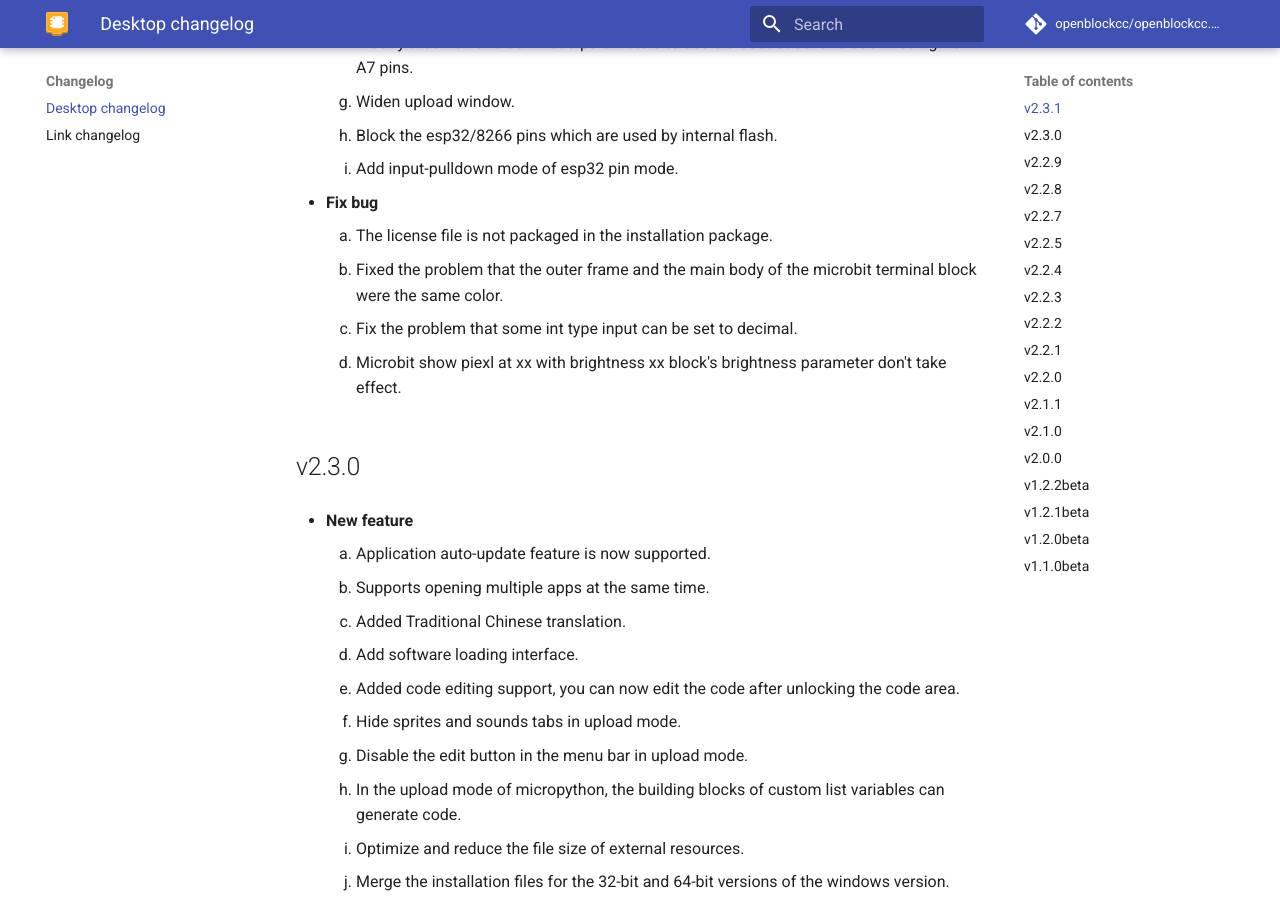
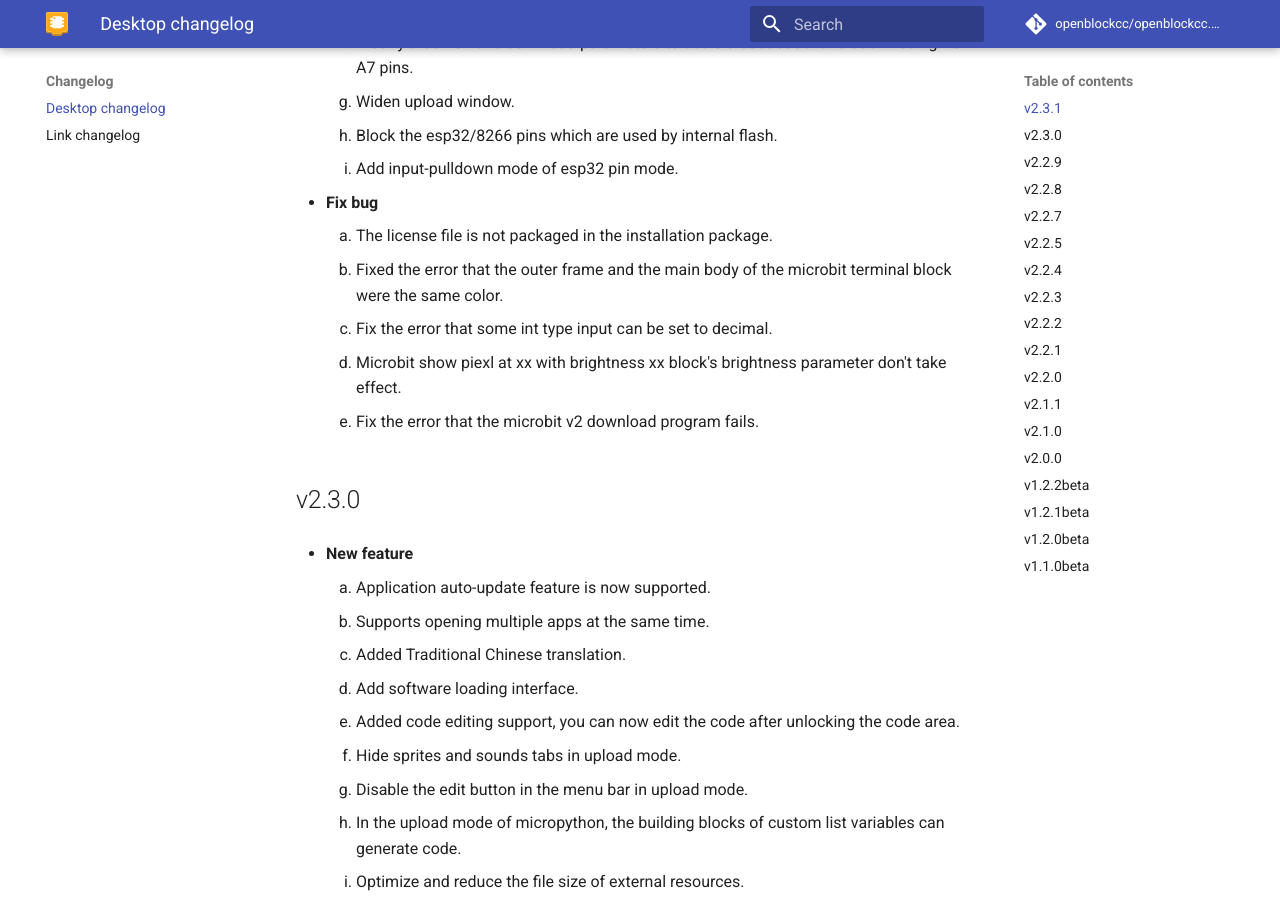
Before and after one commit to openblockcc/openblockcc.github.io, an MkDocs documentation site: the page built from docs/desktop-changelog.md, in a window 1280 px wide and 900 px high, scrolled down 484 px. Built offline with MkDocs 1.6.1 and Material for MkDocs 9.7.7, drawn with Linux system fonts in a browser that asks for light colours; comment, search, counter and statistics services are not loaded.

Commit message:
modify change log

```diff
--- a/docs/desktop-changelog.md
+++ b/docs/desktop-changelog.md
@@ -15,9 +15,10 @@
 - **Fix bug**
 
     1. The license file is not packaged in the installation package.
-    2. Fixed the problem that the outer frame and the main body of the microbit terminal block were the same color.
-    3. Fix the problem that some int type input can be set to decimal.
+    2. Fixed the error that the outer frame and the main body of the microbit terminal block were the same color.
+    3. Fix the error that some int type input can be set to decimal.
     4. Microbit show piexl at xx with brightness xx block's brightness parameter don't take effect.
+    5. Fix the error that the microbit v2 download program fails.
 
 ## v2.3.0
 
```
